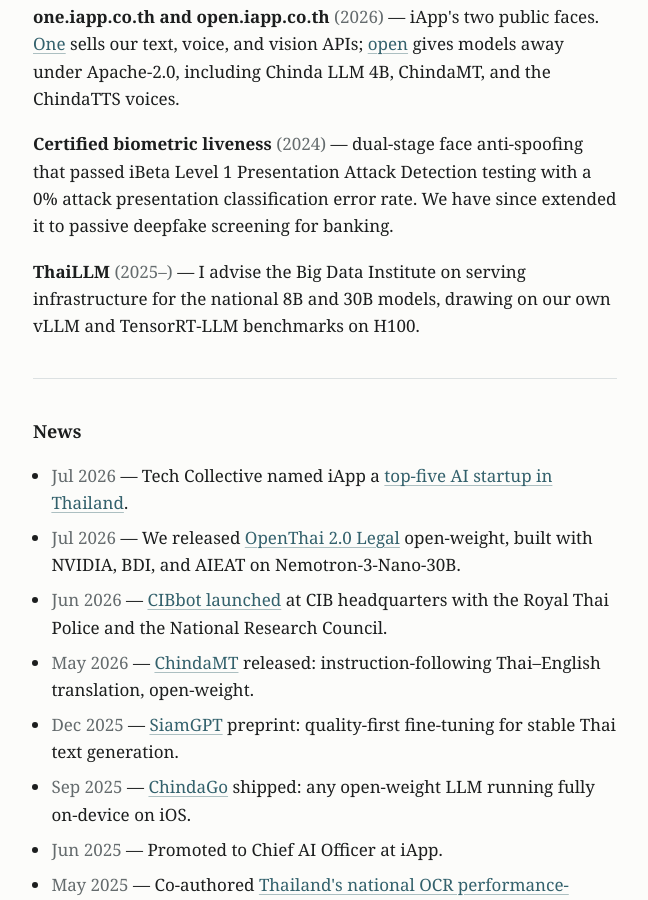
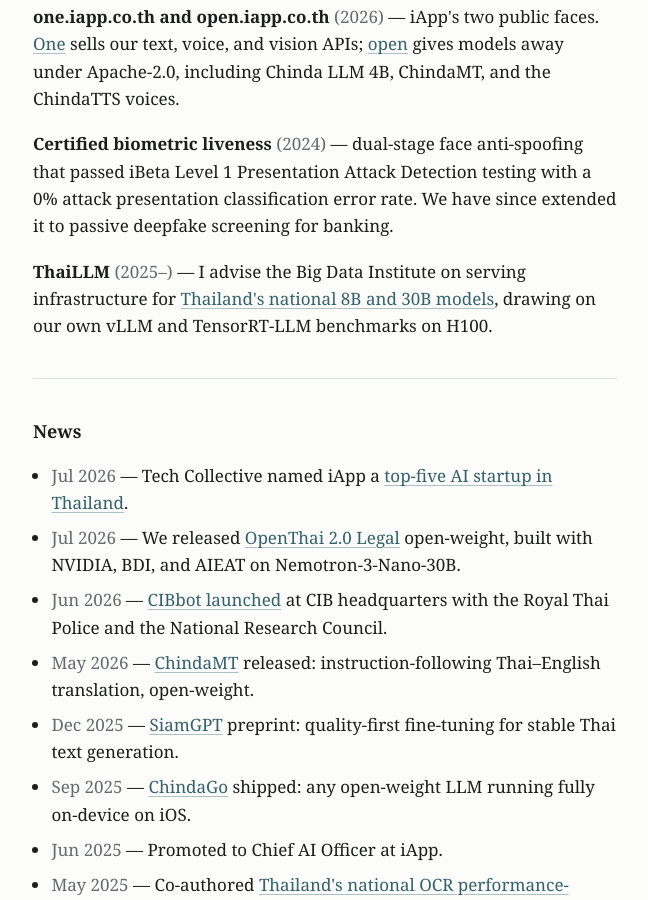
Before and after one commit to tchayintr/tchayintr.github.io, a Jekyll site: the page built from index.html, in a window 1280 px wide and 900 px high, scrolled down 1218 px. Shown: the whole window, without its empty margins (315-963 px from the left). Built offline with Jekyll 4.4.1, drawn with Linux system fonts in a browser that asks for light colours; some of the changed text lies outside the part shown.

Commit message:
Link ThaiLLM programme and ChindaLLM

```diff
--- a/index.html
+++ b/index.html
@@ -4,7 +4,7 @@
 description: "Thodsaporn Chay-intr — Chief AI Officer at iApp Technology, Bangkok. Thai-language LLMs, speech, and multimodal AI: OpenThaiGPT, ChindaLLM, ChindaMT."
 ---
 
-<p>I build Thai-language AI at iApp, where I lead the AI and R&amp;D departments and still write code most days. My team's models include <a href="https://huggingface.co/iapp/openthai2.0-legal-thaillm-nemotron-3-nano-30b-a3b">OpenThai Legal</a>, <a href="https://arxiv.org/abs/2504.01789">OpenThaiGPT</a>, ChindaLLM, and <a href="https://open.iapp.co.th/models/chindamt/">ChindaMT</a>; together with our speech and vision systems, they have served more than 70 million API calls. I work across the whole stack, from post-training with SFT, DPO, and GRPO down to vLLM and TensorRT-LLM serving on our own GPUs.</p>
+<p>I build Thai-language AI at iApp, where I lead the AI and R&amp;D departments and still write code most days. My team's models include <a href="https://huggingface.co/iapp/openthai2.0-legal-thaillm-nemotron-3-nano-30b-a3b">OpenThai Legal</a>, <a href="https://arxiv.org/abs/2504.01789">OpenThaiGPT</a>, <a href="https://open.iapp.co.th">ChindaLLM</a>, and <a href="https://open.iapp.co.th/models/chindamt/">ChindaMT</a>; together with our speech and vision systems, they have served more than 70 million API calls. I work across the whole stack, from post-training with SFT, DPO, and GRPO down to vLLM and TensorRT-LLM serving on our own GPUs.</p>
 
 <p>I hold a doctorate from Institute of Science Tokyo (formerly Tokyo Institute of Technology), where I worked on character-based word segmentation in the Okumura&ndash;Funakoshi Lab. These days I also advise the Big Data Institute on inference serving for <a href="https://thaillm.or.th">ThaiLLM</a>, Thailand's sovereign language model programme.</p>
 
@@ -25,7 +25,7 @@
 
   <p><b>Certified biometric liveness</b> <span class="date">(2024)</span> — dual-stage face anti-spoofing that passed iBeta Level&nbsp;1 Presentation Attack Detection testing with a 0% attack presentation classification error rate. We have since extended it to passive deepfake screening for banking.</p>
 
-  <p><b>ThaiLLM</b> <span class="date">(2025&ndash;)</span> — I advise the Big Data Institute on serving infrastructure for the national 8B and 30B models, drawing on our own vLLM and TensorRT-LLM benchmarks on H100.</p>
+  <p><b>ThaiLLM</b> <span class="date">(2025&ndash;)</span> — I advise the Big Data Institute on serving infrastructure for <a href="https://thaillm.or.th">Thailand's national 8B and 30B models</a>, drawing on our own vLLM and TensorRT-LLM benchmarks on H100.</p>
 </section>
 
 <hr>
```
